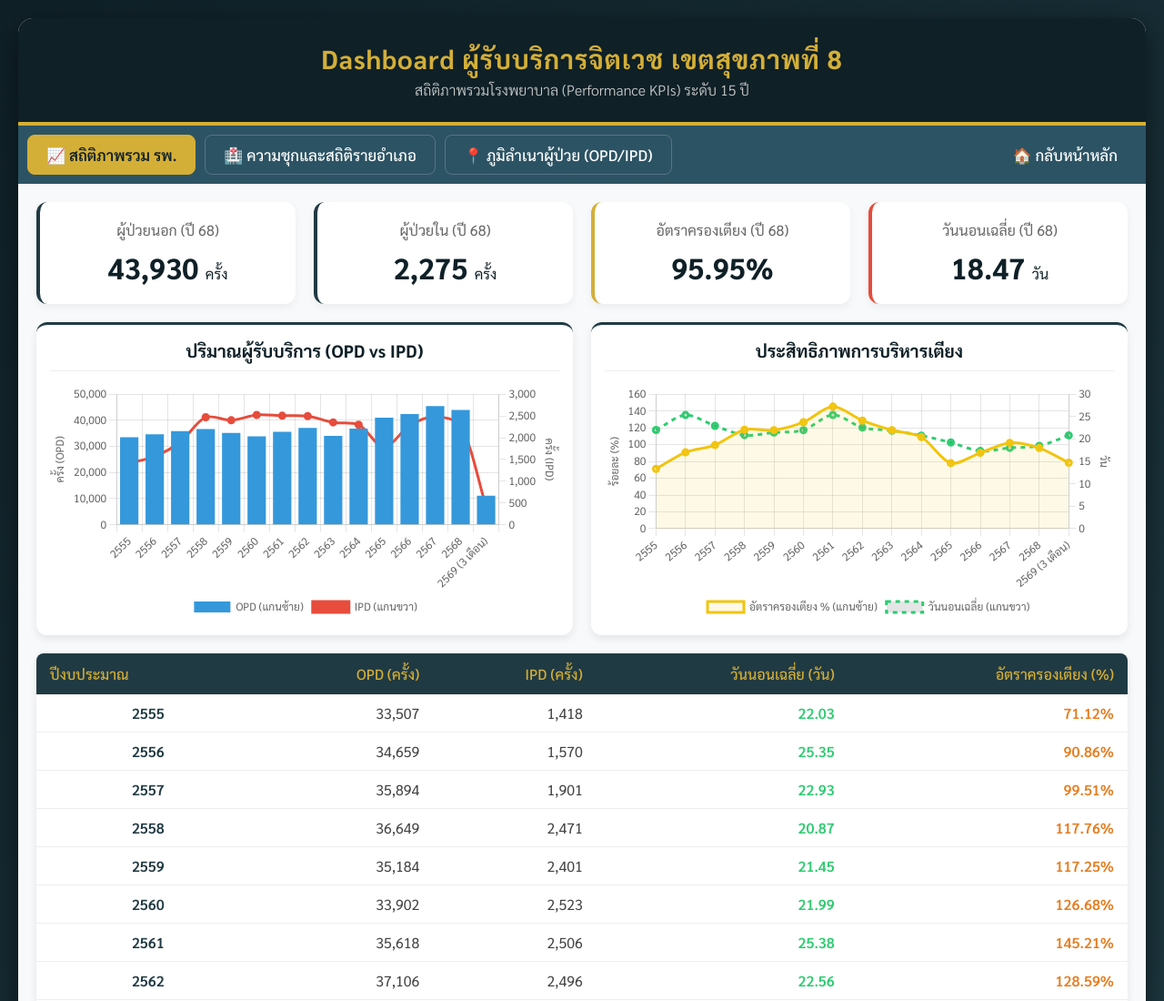
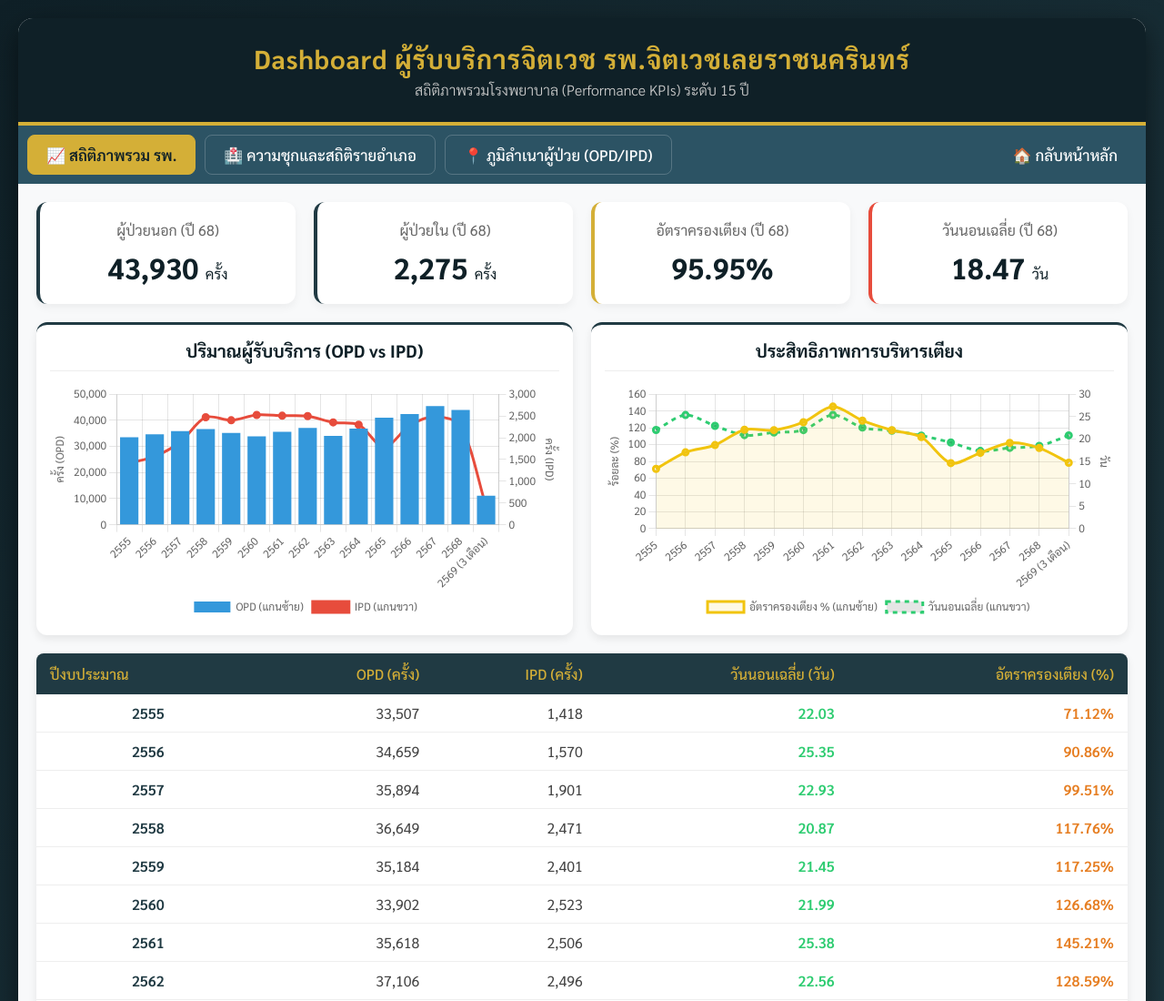
Before and after one commit to chessyokjvl/clinicaldata, a plain HTML site: page internal/overall_stats.html in a window 1280 px wide. Shown: the top 1100 px of the page at 91% size. Drawn offline with nearby package versions, Linux system fonts and the light colour scheme.

Commit message:
Update overall_stats.html

```diff
--- a/internal/overall_stats.html
+++ b/internal/overall_stats.html
@@ -20,7 +20,7 @@
 
 <div class="container">
     <div class="header">
-        <h1>Dashboard ผู้รับบริการจิตเวช เขตสุขภาพที่ 8</h1>
+        <h1>Dashboard ผู้รับบริการจิตเวช รพ.จิตเวชเลยราชนครินทร์</h1>
         <p>สถิติภาพรวมโรงพยาบาล (Performance KPIs) ระดับ 15 ปี</p>
     </div>
 
```
